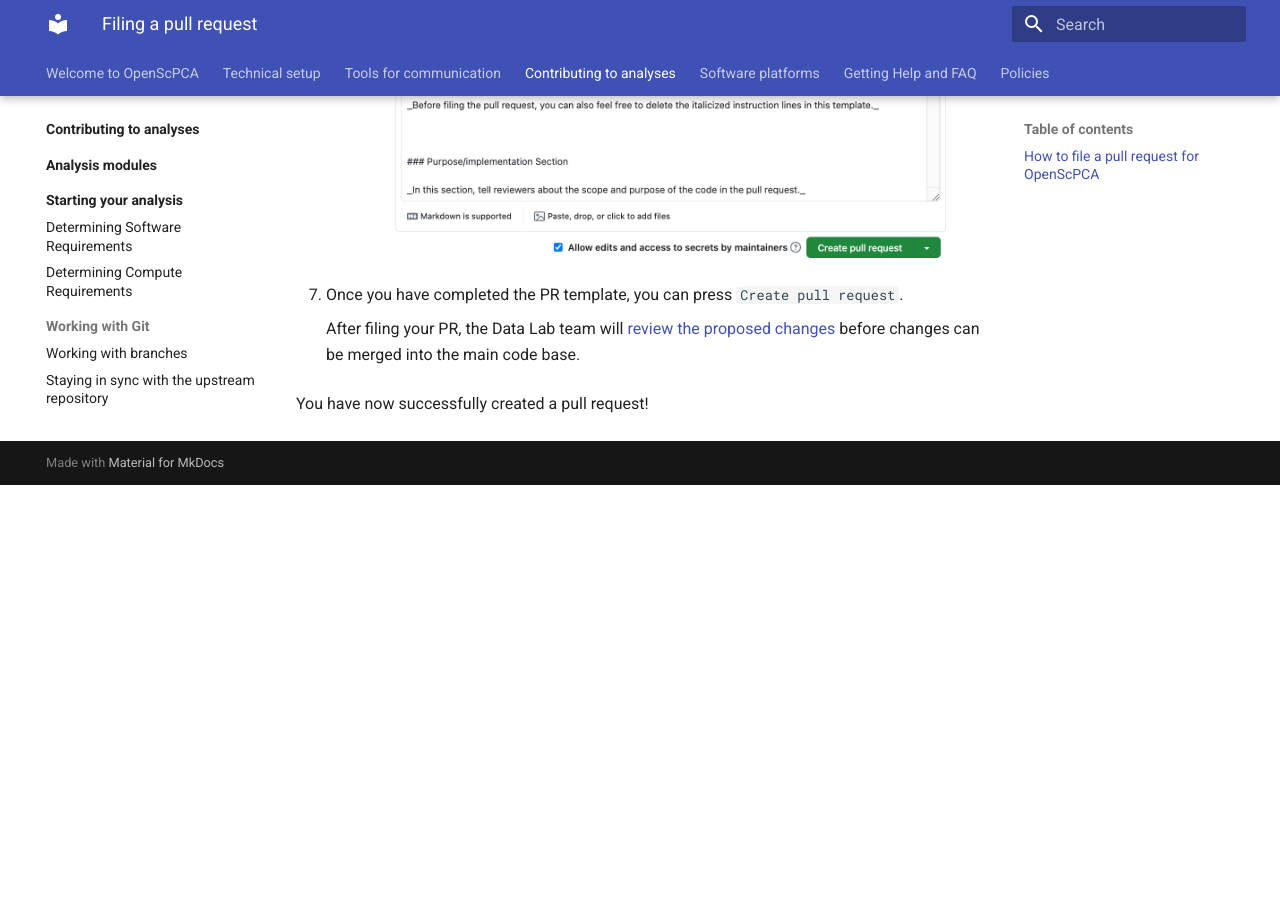
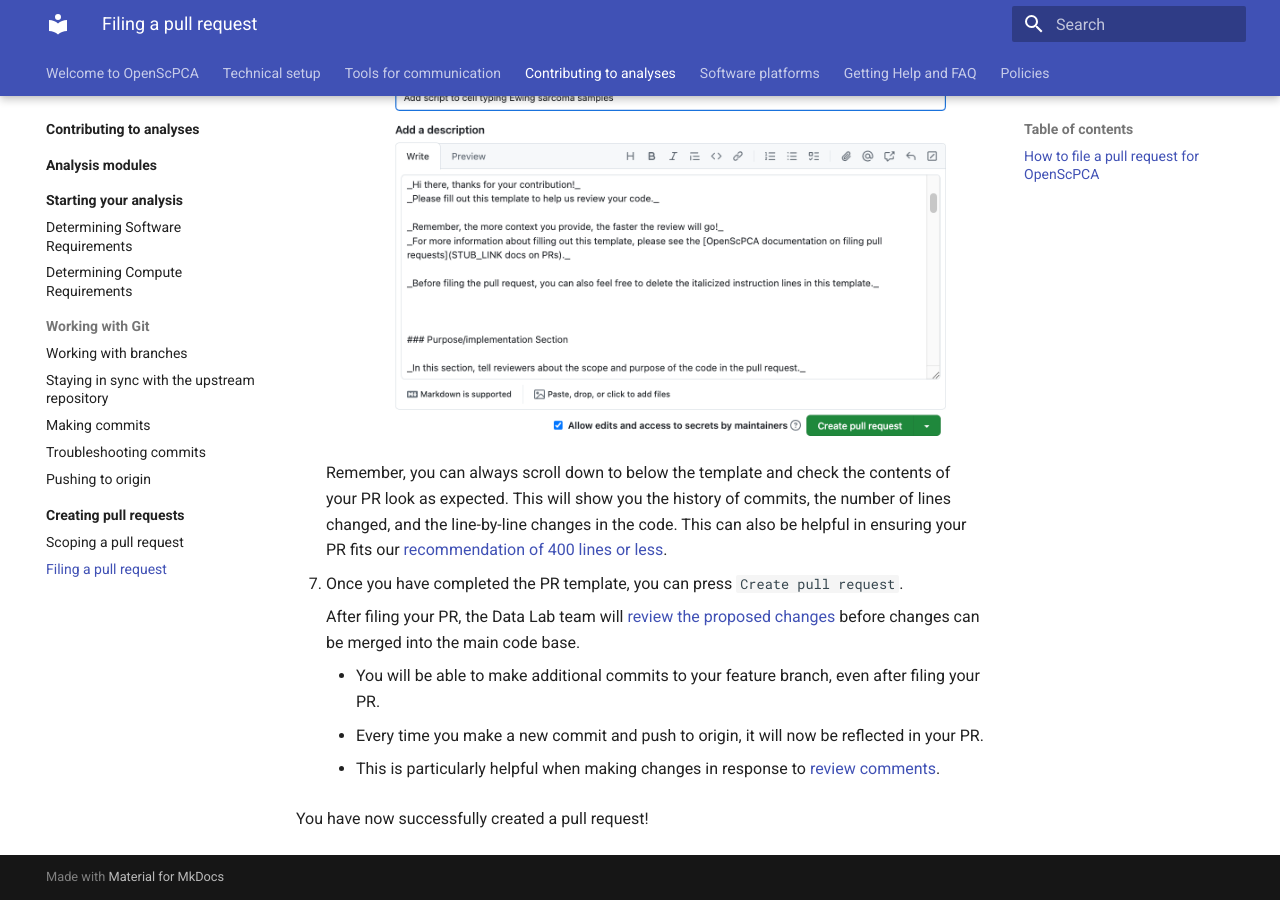
Before and after one commit to AlexsLemonade/OpenScPCA-analysis, an MkDocs documentation site: the page built from docs/contributing-to-analyses/creating-pull-requests/file-pull-request.md, in a window 1280 px wide and 900 px high, scrolled down 2161 px. Built offline with MkDocs 1.6.1 and Material for MkDocs 9.7.7, drawn with Linux system fonts in a browser that asks for light colours; before the commit the page ends 2646 px from its top, so only the background shows below that.

Commit message:
add reminder to look at diff and making commits post PR

```diff
--- a/docs/contributing-to-analyses/creating-pull-requests/file-pull-request.md
+++ b/docs/contributing-to-analyses/creating-pull-requests/file-pull-request.md
@@ -32,7 +32,7 @@
 Any changes found in your feature branch that are _not_ in the `main` branch of `AlexsLemonade/OpenScPCA-analysis` will be included in the PR.
 
     <figure markdown="span">
-        ![Contribute](../../img/file-pr-2.png){width="300"}
+        ![Contribute](../../img/file-pr-2.png){width="600"}
     </figure>
 
 1. GitHub will then redirect you to the page where you can file your PR.
@@ -46,7 +46,7 @@
         - This is the branch with the changes you would like to merge into OpenScPCA's main code base.
 
     <figure markdown="span">
-        ![Check branches](../../img/file-pr-3.png){width="600"}
+        ![Check branches](../../img/file-pr-3.png){width="700"}
     </figure>
 
     If you do not see a green check mark with the words `Able to merge`, but instead see a red X and a warning stating `Merge conflicts detected`, you will need to [resolve merge conflicts](STUB-LINK for merge conflicts) before you can file the PR.
@@ -59,8 +59,16 @@
         ![Title and template](../../img/file-pr-4.png){width="600"}
     </figure>
 
+    Remember, you can always scroll down to below the template and check the contents of your PR look as expected.
+    This will show you the history of commits, the number of lines changed, and the line-by-line changes in the code.
+    This can also be helpful in ensuring your PR fits our [recommendation of 400 lines or less](./scoping-pull-requests.md#rules-of-thumb-for-good-pull-requests).
+
 1. Once you have completed the PR template, you can press `Create pull request`.
 
     After filing your PR, the Data Lab team will [review the proposed changes](STUB-LINK for review) before changes can be merged into the main code base.
 
+    - You will be able to make additional commits to your feature branch, even after filing your PR.
+    - Every time you make a new commit and push to origin, it will now be reflected in your PR.
+    - This is particularly helpful when making changes in response to [review comments](STUB-LINK for review).
+
 You have now successfully created a pull request!
```
